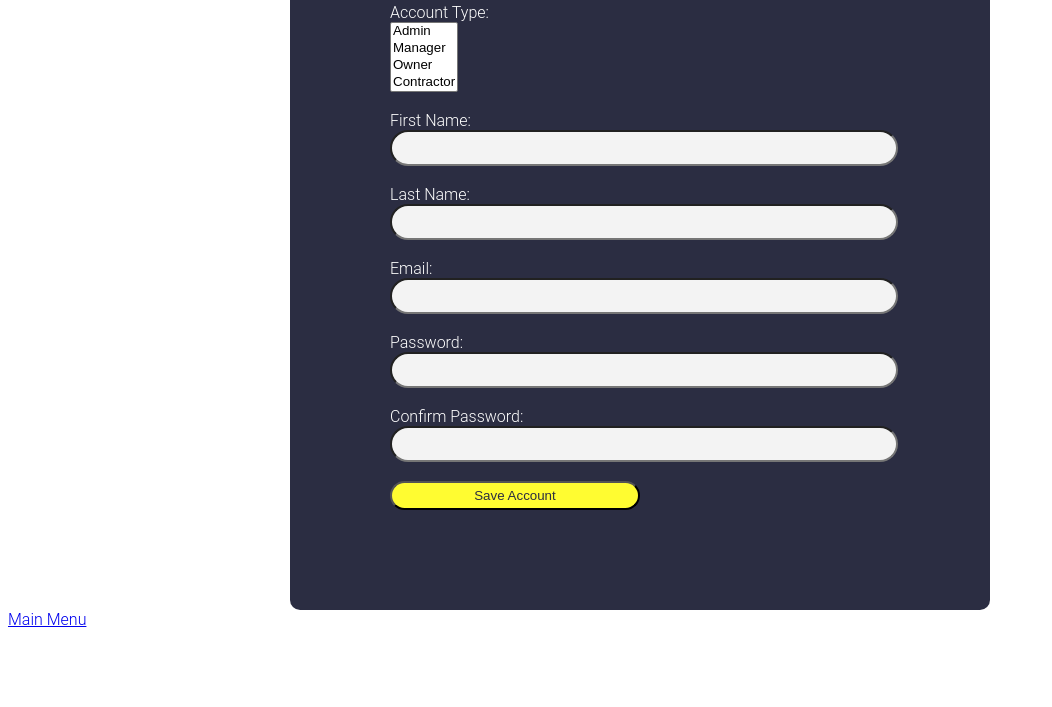
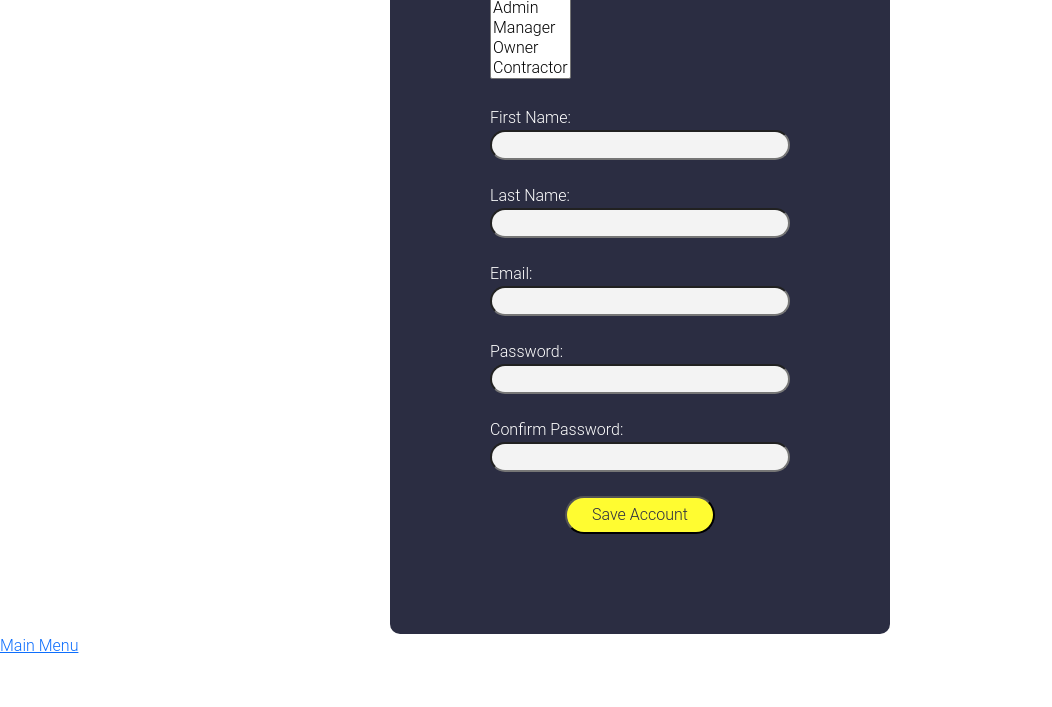
Before and after one commit to TazBruce/HappyBuildings, a plain HTML site: page signup.html in a window 1280 px wide. Shown: the part 93-800 px from the top of the page, without its empty margins (0-1052 px from the left). Drawn offline with nearby package versions, Linux system fonts and the light colour scheme.

Commit message:
Added Bootstrap functionality

```diff
--- a/signup.html
+++ b/signup.html
@@ -1,9 +1,12 @@
 <!DOCTYPE html>
 
-<html lang="">
+<html lang="en">
     <head>
+        <meta charset="utf-8">
+        <meta name="viewport" content="width=device-width, initial-scale=1">
+        <link rel="stylesheet" href="https://cdn.jsdelivr.net/npm/bootstrap@5/dist/css/bootstrap.min.css">
+        <link rel="stylesheet" href="style.css">
         <title>Create Account</title>
-   <link rel="stylesheet" href="style.css">
     </head>
 
     <body>
@@ -19,7 +22,7 @@
                         <option value="Contractor">Contractor </option>
                     </select>
                 </label>
-        <br> <br>
+                <br><br>
                 <label for="firstname">First Name:</label><br>
                 <input type="text" id="firstname" name="firstname" required><br><br>
                 <label for="lastname">Last Name:</label><br>
@@ -35,5 +38,6 @@
             </form>
         </div>
     <a href="index.html">Main Menu</a>
+    <script src="https://cdn.jsdelivr.net/npm/bootstrap@5/dist/js/bootstrap.bundle.min.js"></script>
     </body>
 </html>
--- a/style.css
+++ b/style.css
@@ -18,7 +18,7 @@ input[type=submit] {
     width: 50%;
     padding: 5px;
     border-radius: 100px;
-    margin: auto 0 0 0;
+    margin-left: 25%;
 }
 
 input[type=submit]:hover {
```
Also changed, not shown: index.html (+6 -2 lines), login.html (+6 -2 lines), submit.html (+7 -3 lines). Lines whose indentation alone changed are shown as unchanged.
